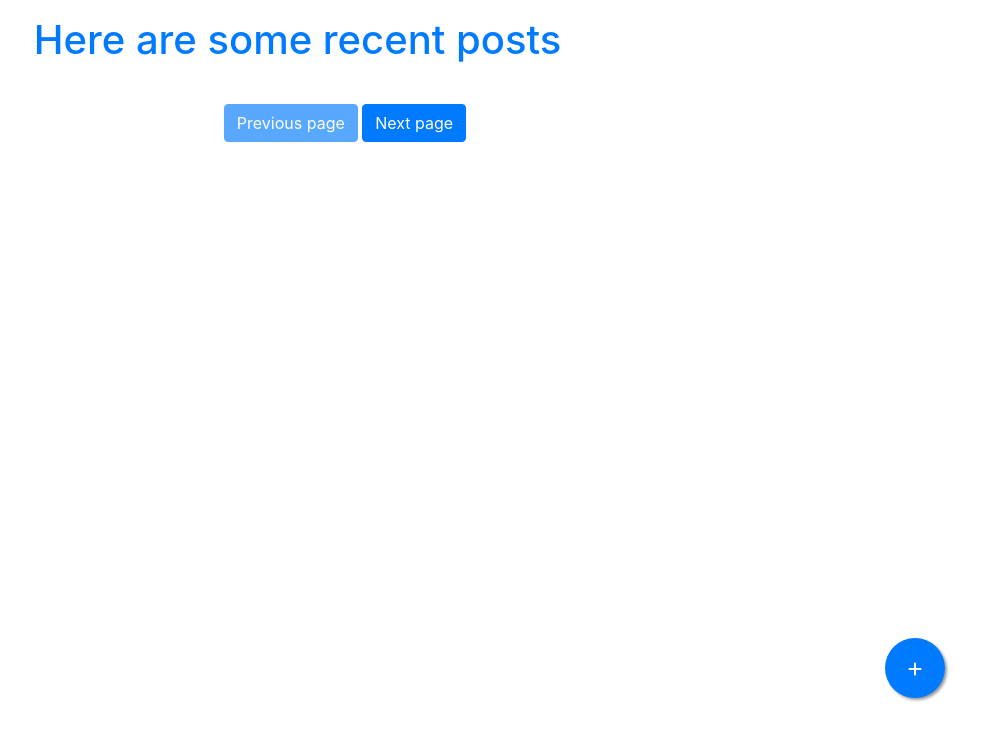
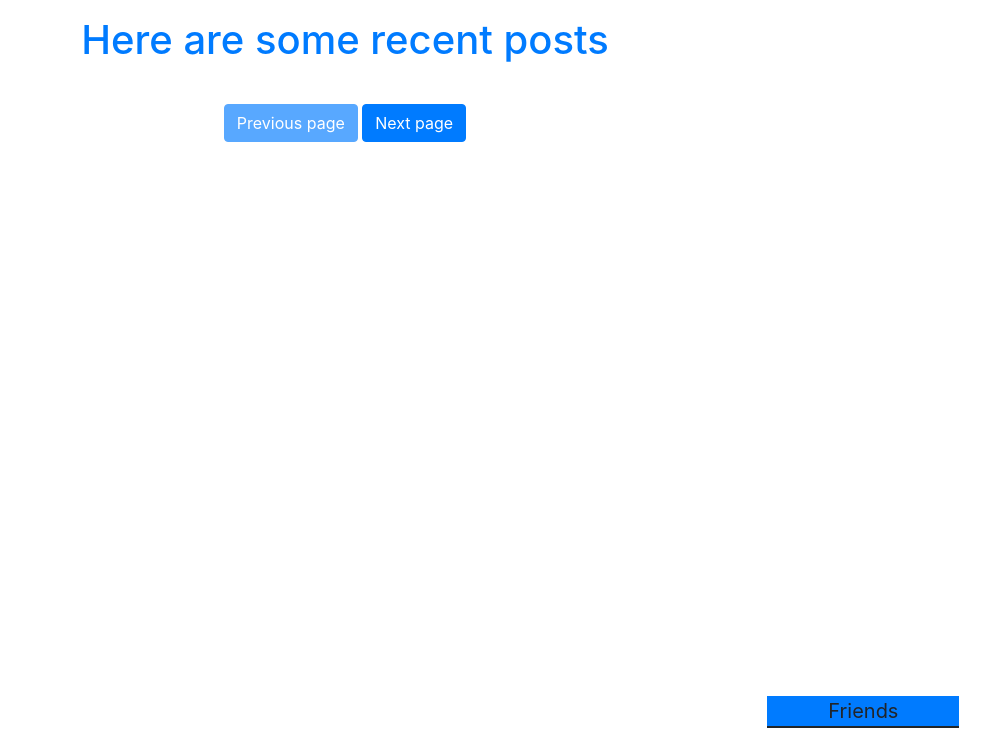
Before and after one commit to AndreiAvram123/Social-media-website, a PHP site: page / in a window 1280 px wide. Shown: the part 62-800 px from the top of the page, without its empty margins (295-1280 px from the left). Run offline with PHP 8.4, Linux system fonts and the light colour scheme; the visitor is signed in with stand-in values (Sample User, id 1); data that the repository does not hold is empty; some libraries are stand-ins or nearby versions.

Commit message:
-front end improvements to the messaging system

```diff
--- a/Data/ChatDatabase.php
+++ b/Data/ChatDatabase.php
@@ -1,8 +1,6 @@
 <?php
-$path_database = $_SERVER['DOCUMENT_ROOT'] . "/myCms/Data/Database.php";
-$path_message_class = $_SERVER['DOCUMENT_ROOT'] . "/myCms/Data/Message.php";
-require_once($path_database);
-require_once($path_message_class);
+require_once("Data/Database.php");
+require_once("Data/Message.php");
 
 class ChatDatabase
 {
--- a/Data/Message.php
+++ b/Data/Message.php
@@ -6,16 +6,16 @@ class Message
   public $messageId;
   public $messageContent;
   public $messageDate;
-  public $sender_id;
-  public $receiver_id;
+  public $senderId;
+  public $receiverId;
 
   public function __construct($row)
   {
     $this->messageId = $row["message_id"];
     $this->messageContent = $row["message_content"];
     $this->messageDate = $row["message_date"];
-    $this->sender_id = $row["sender_id"];
-    $this->receiver_id = $row["receiver_id"];
+    $this->senderId = $row["sender_id"];
+    $this->receiverId = $row["receiver_id"];
   }
 
 }
--- a/Views/index.phtml
+++ b/Views/index.phtml
@@ -16,36 +16,45 @@ include "Views/pageElements/Header.phtml";
     if (isset($view->friends)) {
         ?>
         <script src="Javascript/MessageManager.js"></script>
-        <div class="col-1">
+        <div id="friendsList" class="text-center">
+            <div id="header-friends-list" onclick="toggleElement(document.getElementById('friends-list-body'))">
+                <p>Friends</p>
+            </div>
+            <div id="friends-list-body">
 
                 <?php
                 foreach ($view->friends as $friend) {
                     ?>
                     <div>
-                    <a href="#"
-                       onclick="startChat('<?php echo $_SESSION['user_id']?>',
-                               '<?php echo $friend->getUserId() ?>','<?php echo $friend->getUsername()?>')"><?php echo $friend->getUsername() ?></a>
+                        <button class="link-button"
+                                onclick="startChat('<?php echo $_SESSION['user_id'] ?>',
+                                        '<?php echo $friend->getUserId() ?>','<?php echo $friend->getUsername() ?>')"><?php echo $friend->getUsername() ?>
+                        </button>
                     </div>
                     <?php
                 }
                 ?>
+            </div>
         </div>
         <?php
     }
     ?>
 </div>
 
+<?php
+//todo
+//don't forget to reAdd this feature
 
-<?php
-//only show the add post button if the user is logged in
-if ($view->isUserLoggedIn) {
-    ?>
-    <a href="AddPost.php">
-        <div class="float"><i class="fa fa-plus add-button"></i></div>
-    </a>
-    <?php
-}
-?>
+
+////only show the add post button if the user is logged in
+//if ($view->isUserLoggedIn) {
+//    ?>
+<!--    <a href="AddPost.php">-->
+<!--        <div class="float"><i class="fa fa-plus add-button"></i></div>-->
+<!--    </a>-->
+<!--    --><?php
+//}
+//?>
 <form method="get" action="<?php echo $_SERVER['PHP_SELF']; ?>">
     <div class="row mt-4 ">
         <div class="col text-center">
--- a/css/myCSS.css
+++ b/css/myCSS.css
@@ -1,3 +1,21 @@
+#friendsList{
+    z-index: 1;
+    position: fixed;
+    bottom: 10px;
+    width: 15%;
+    right: 2%;
+    background: #EBE2E2;
+}
+#header-friends-list{
+    background: #007BFF;
+  border-bottom: 2px solid;
+    cursor:pointer;
+}
+#header-friends-list >p{
+    font-size: 20px;
+    margin-bottom: 0 !important;
+}
+
 .message-window {
     position: fixed;
     bottom: 10px;
@@ -5,9 +23,16 @@
     right: 18%;
     background: #EBE2E2;
 }
+.message-window .fa-times {
+    cursor: pointer;
+    font-size: 30px;
+}
 
 .message-header {
+    cursor: pointer;
     background: #007BFF;
+    padding-top: 2px;
+    padding-bottom: 1px;
 }
 
 
```
Also changed, not shown: ChatController.php (renamed from asyncControllers/ChatController.php, +8 -9 lines), Javascript/MessageManager.js (+37 -21 lines). Lines whose indentation alone changed are shown as unchanged.
